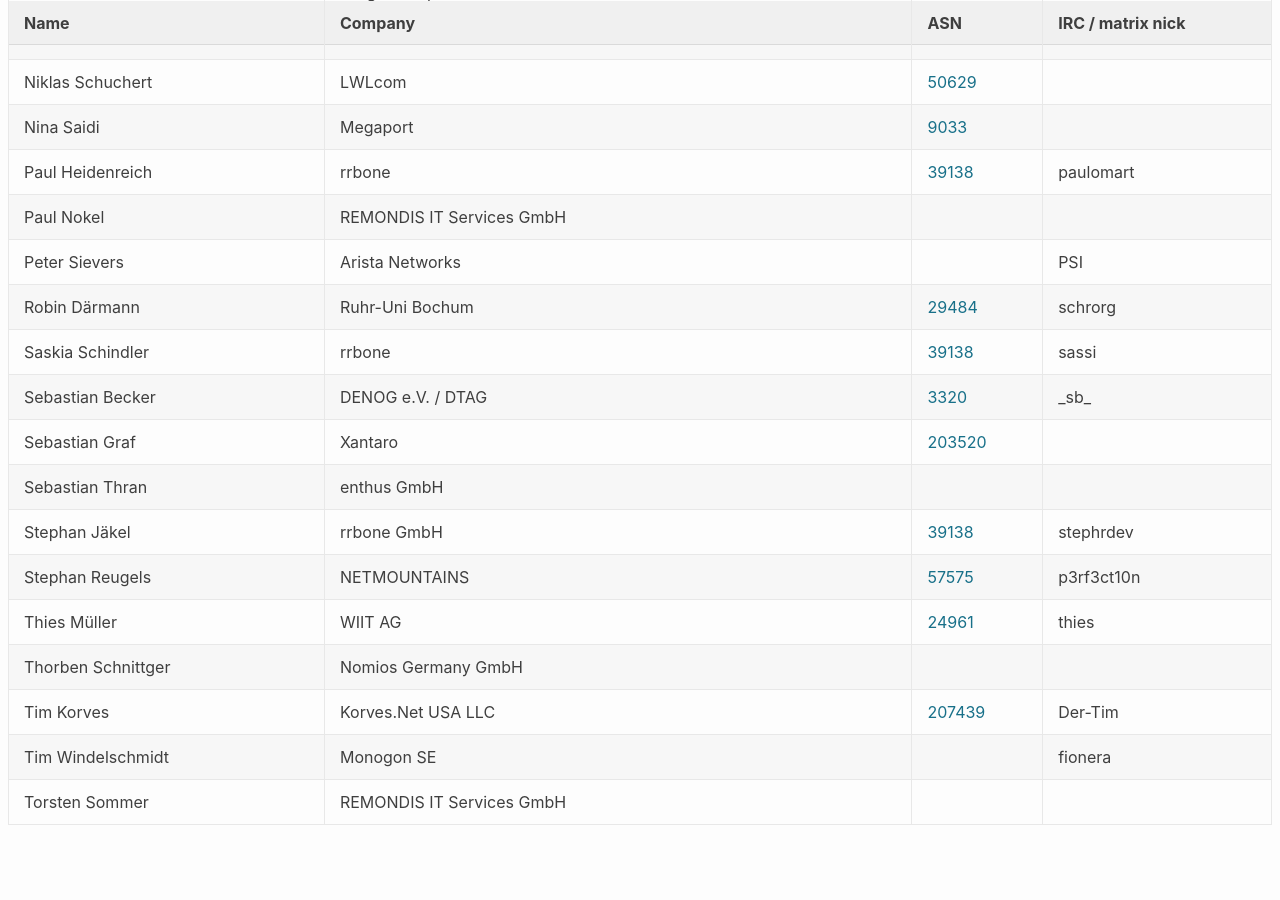
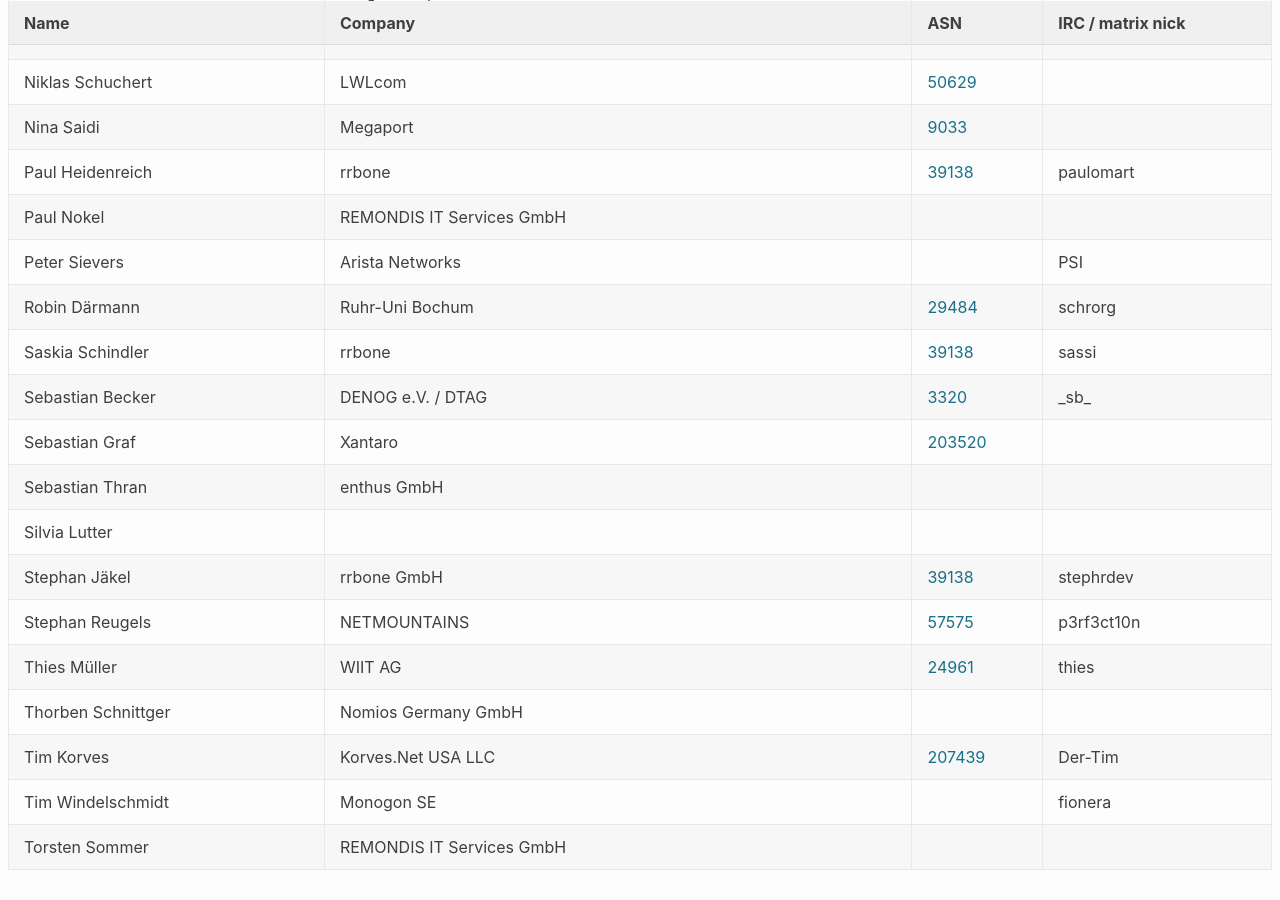
Before and after one commit to denog/pretix-attendeelist, a Jekyll site: the page built from denogmeetup25-02/index.markdown, in a window 1280 px wide and 900 px high, scrolled down 1614 px. Built offline with Jekyll 4.4.1, drawn with Linux system fonts in a browser that asks for light colours; before the commit the page ends 2469 px from its top, so only the background shows below that.

Commit message:
Latest data: Mon Mar 10 18:11:06 UTC 2025

```diff
--- a/_data/attendees_denogmeetup25-02.json
+++ b/_data/attendees_denogmeetup25-02.json
@@ -276,6 +276,12 @@
     "asn": null
   },
   {
+    "name": "Silvia Lutter",
+    "company": null,
+    "irc": null,
+    "asn": null
+  },
+  {
     "name": "Stephan Jäkel",
     "company": "rrbone GmbH",
     "irc": "stephrdev",
```
